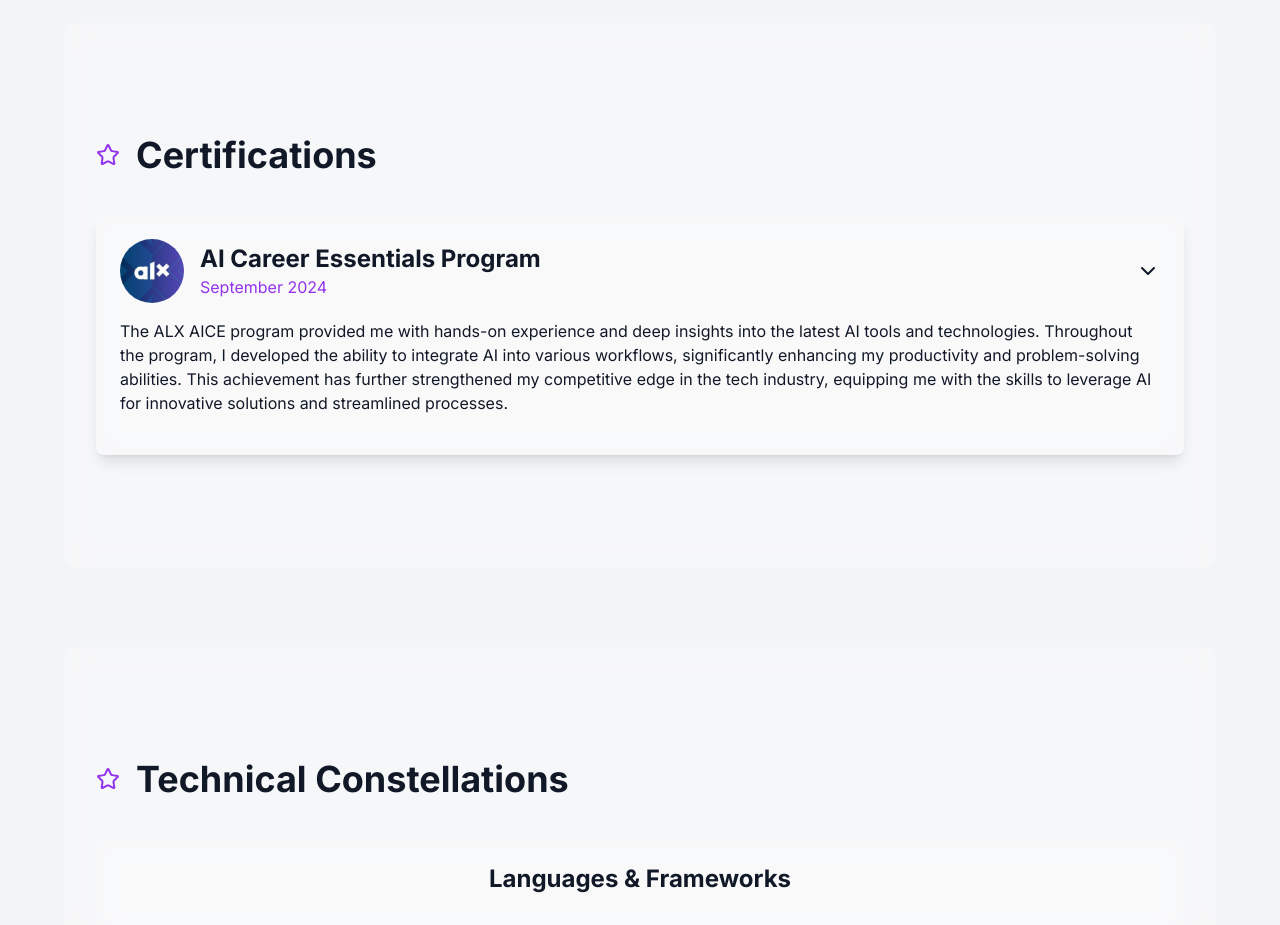
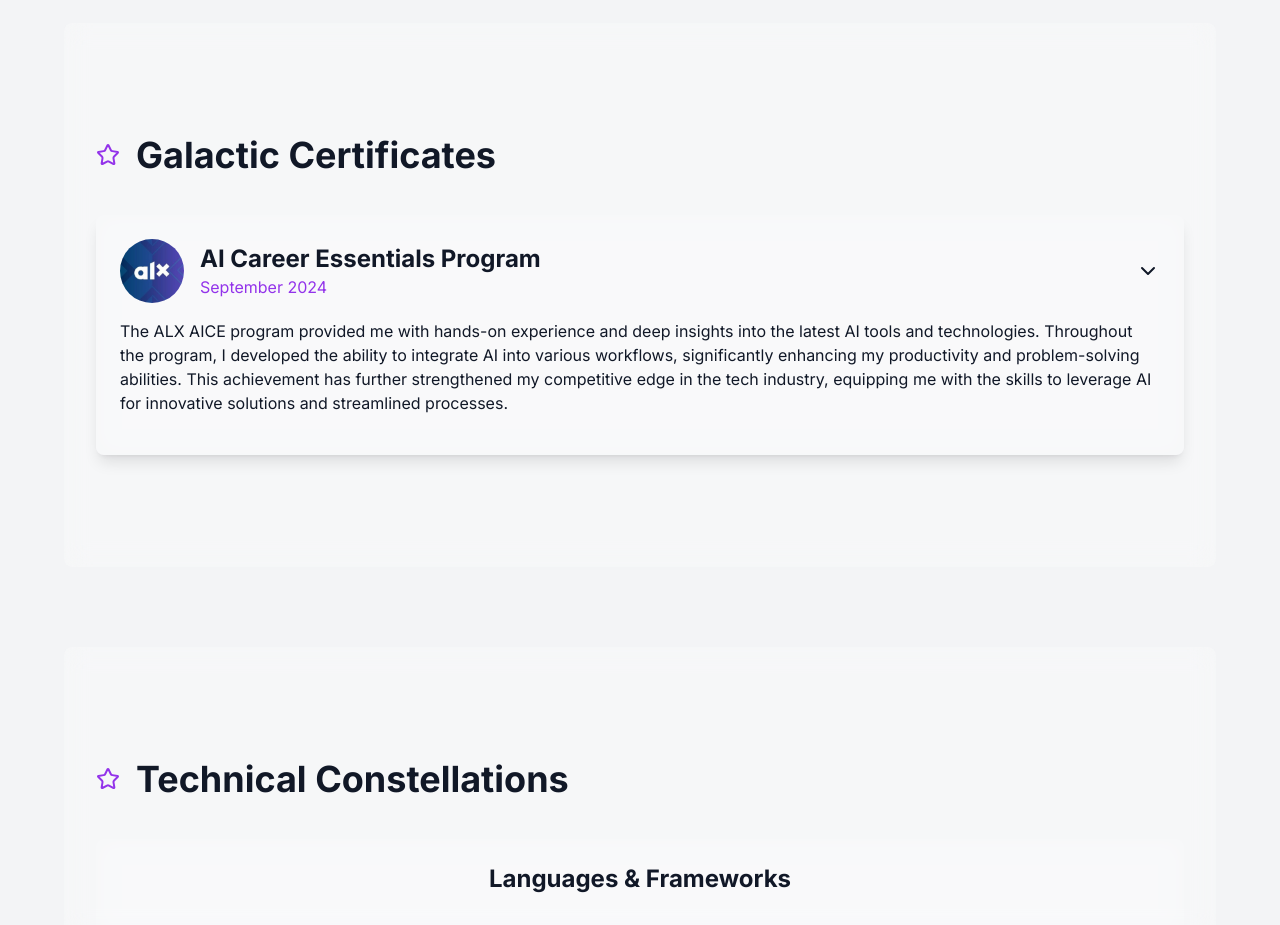
Before and after one commit to Chareeef/portfolio_website, a Next.js app: page / in a window 1280 px wide. Shown: the part 4380-5305 px from the top of the page. Built offline with nearby package versions, Linux system fonts and the light colour scheme.

Commit message:
Change section title

```diff
--- a/app/components/Certificates.tsx
+++ b/app/components/Certificates.tsx
@@ -35,7 +35,7 @@ const Certificates = () => {
 
   return (
     <section id="certificates" className="py-20">
-      <SectionHeader title="Certifications" />
+      <SectionHeader title="Galactic Certificates" />
       <div className="space-y-6">
         {certificates.map((cert, index) => (
           <div
```
